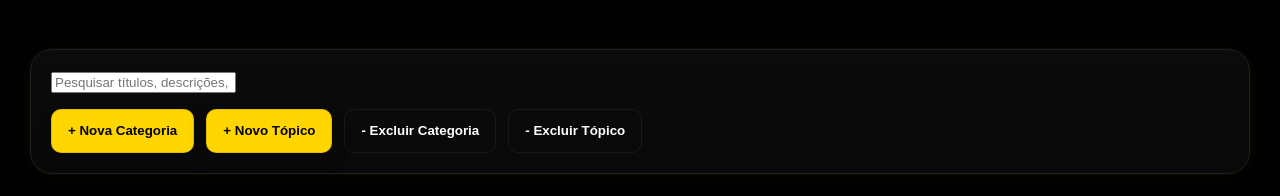
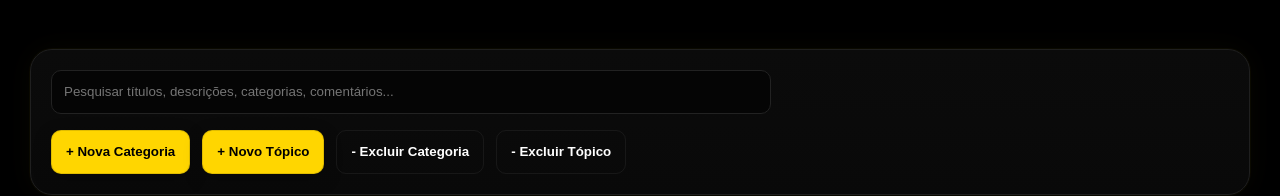
Before and after one commit to Wertco-Bombas/Wertco, a Next.js app: page /base in a window 1280 px wide. Shown: the part 135-331 px from the top of the page. Built offline with nearby package versions, Linux system fonts and the light colour scheme; no server answers; the database is empty.

Commit message:
Update style.css

```diff
--- a/styles/style.css
+++ b/styles/style.css
@@ -275,3 +275,57 @@ body{
   .container{padding:0 12px}
   .userInfo{top:12px;right:12px;padding:6px 8px}
 }
+
+
+/* Form & modal-like styles para páginas de CRUD */
+.formStack{ display:flex; flex-direction:column; gap:10px; max-width:760px; }
+.formLabel{ font-weight:700; color:var(--muted); font-size:13px; }
+.formInput{
+  height:44px;
+  border-radius:10px;
+  border:1px solid #222;
+  padding:0 12px;
+  background:var(--bg-dark);
+  color:#fff;
+  font-size:14px;
+}
+.formTextarea{
+  border-radius:10px;
+  border:1px solid #222;
+  padding:10px 12px;
+  background:var(--bg-dark);
+  color:#fff;
+  font-size:14px;
+  resize:vertical;
+}
+
+/* Buttons refinados */
+.btn{ height:44px; border-radius:10px; padding:0 14px; font-weight:700; cursor:pointer; display:inline-flex; align-items:center; justify-content:center; }
+.btnYellow{ background:var(--yellow); color:#000; border:1px solid rgba(0,0,0,0.12); box-shadow:0 6px 18px rgba(0,0,0,0.25); }
+.btnYellow:hover{ transform:translateY(-2px); }
+.btnDangerOutline{ background:transparent; color:#fff; border:1px solid rgba(255,255,255,0.06); }
+
+/* Table users */
+.tableUsers th, .tableUsers td{ padding:10px 12px; }
+.tableUsers tr:hover{ background: rgba(255,214,0,0.02); }
+
+/* Topico card tweaks */
+.topico-card{ padding:16px; border-radius:12px; background:linear-gradient(180deg, rgba(255,255,255,0.01), transparent); }
+
+/* Search bar */
+.search-bar{
+  height:44px;
+  border-radius:10px;
+  border:1px solid #222;
+  padding:0 12px;
+  background:var(--bg-dark);
+  color:#fff;
+  width:100%;
+  max-width:720px;
+}
+
+/* Small responsive tweaks for forms */
+@media (max-width:720px){
+  .formStack{ width:100%; }
+  .menuGrid{ grid-template-columns: 1fr; }
+}
```
